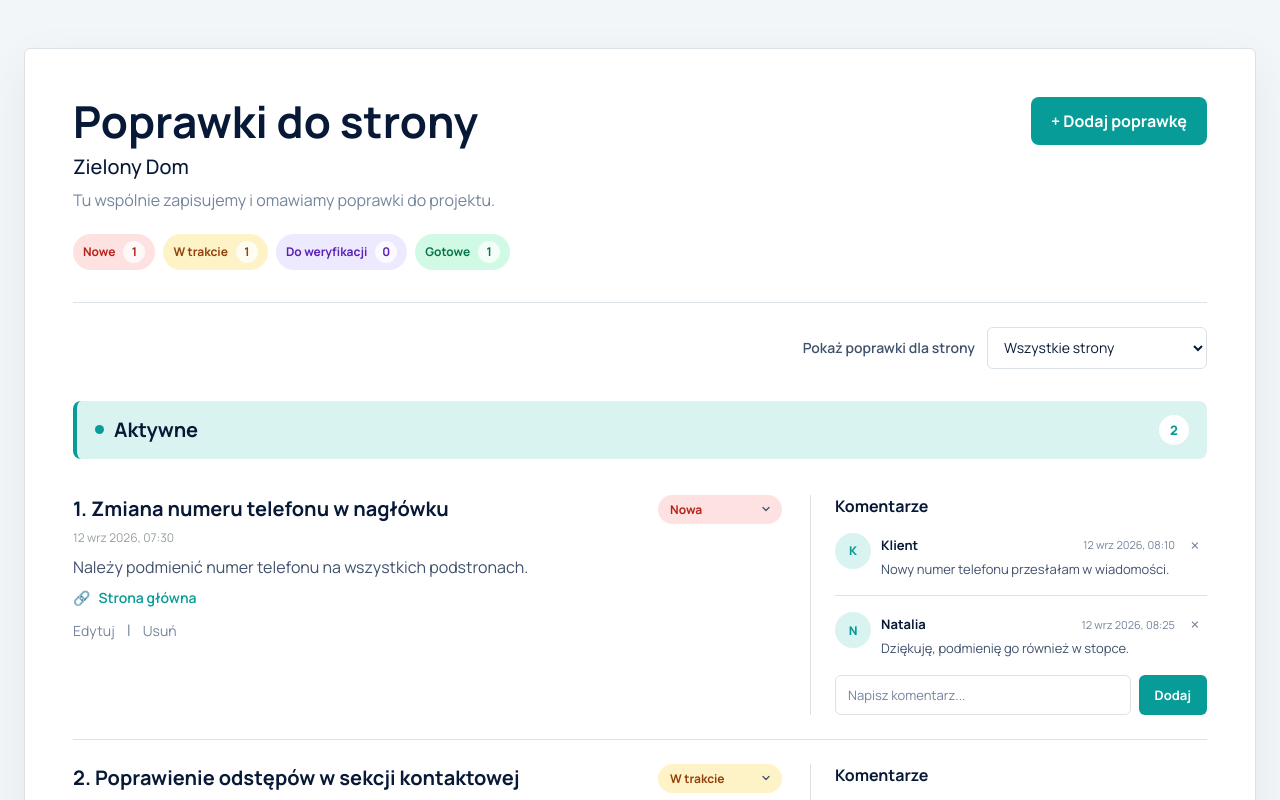
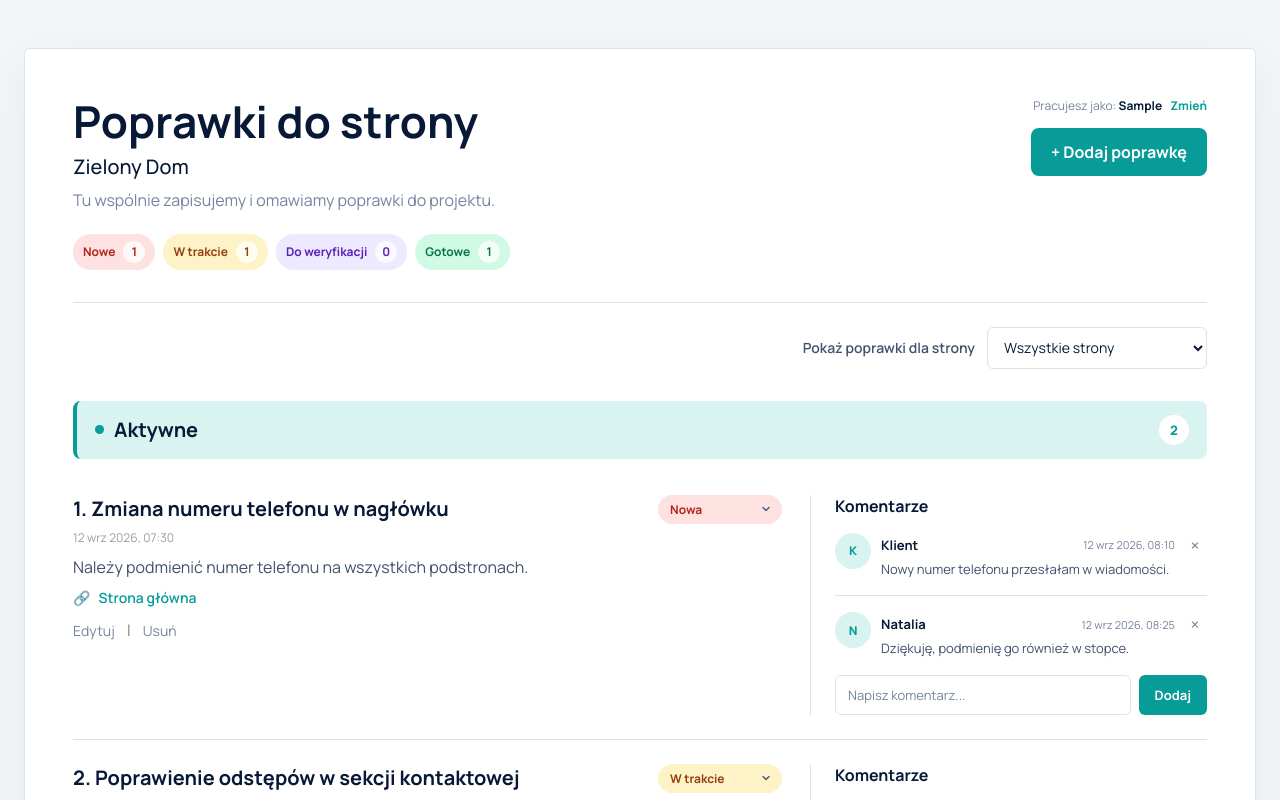
Before and after one commit to natalkakielbicka-coder/corrections-manager, a Vue app: page / in a window 1280 px wide. Both pictures are taken after typing "Sample" into the empty fields and a click on the button "Rozpocznij". Shown: the top 800 px of the page. Built offline with nearby package versions, Linux system fonts and the light colour scheme.

Commit message:
Allow changing current user

```diff
--- a/src/components/UserEntryScreen.vue
+++ b/src/components/UserEntryScreen.vue
@@ -36,6 +36,8 @@ const handleSubmit = () => {
           name="user-name"
           placeholder="Np. Natalia"
           autocomplete="name"
+          autofocus
+          maxlength="40"
           required
         />
 
--- a/src/components/project/ProjectHeader.vue
+++ b/src/components/project/ProjectHeader.vue
@@ -4,9 +4,13 @@ defineProps({
     type: Object,
     required: true,
   },
+  currentUserName: {
+    type: String,
+    required: true,
+  },
 })
 
-defineEmits(['add-correction'])
+defineEmits(['add-correction', 'change-user'])
 </script>
 
 <template>
@@ -43,7 +47,21 @@ defineEmits(['add-correction'])
       </dl>
     </div>
 
-    <button class="button" type="button" @click="$emit('add-correction')">+ Dodaj poprawkę</button>
+    <div class="project-board__actions">
+      <div class="project-board__user">
+        <span>
+          Pracujesz jako: <strong>{{ currentUserName }}</strong>
+        </span>
+
+        <button class="project-board__change-user" type="button" @click="$emit('change-user')">
+          Zmień
+        </button>
+      </div>
+
+      <button class="button" type="button" @click="$emit('add-correction')">
+        + Dodaj poprawkę
+      </button>
+    </div>
   </header>
 </template>
 
@@ -148,6 +166,40 @@ h1 {
   color: #067647;
 }
 
+.project-board__actions {
+  display: flex;
+  flex-direction: column;
+  align-items: flex-end;
+  gap: 14px;
+}
+
+.project-board__user {
+  display: flex;
+  align-items: center;
+  gap: 8px;
+  color: var(--color-muted);
+  font-size: 12px;
+}
+
+.project-board__user strong {
+  color: var(--color-heading);
+}
+
+.project-board__change-user {
+  padding: 0;
+  border: 0;
+  background: none;
+  color: var(--color-brand);
+  font: inherit;
+  font-weight: 700;
+  cursor: pointer;
+}
+
+.project-board__change-user:hover {
+  color: var(--color-brand-hover);
+  text-decoration: underline;
+}
+
 @media (max-width: 767px) {
   .project-board__header {
     flex-direction: column;
@@ -155,6 +207,15 @@ h1 {
 
   .button {
     width: 100%;
+  }
+
+  .project-board__actions {
+    width: 100%;
+    align-items: stretch;
+  }
+
+  .project-board__user {
+    justify-content: flex-end;
   }
 }
 
--- a/src/composables/useCurrentUser.js
+++ b/src/composables/useCurrentUser.js
@@ -10,10 +10,15 @@ const setCurrentUser = (name) => {
   currentUserName.value = name.trim()
 }
 
+const clearCurrentUser = () => {
+  currentUserName.value = ''
+}
+
 export function useCurrentUser() {
   return {
     currentUserName,
     hasCurrentUser,
     setCurrentUser,
+    clearCurrentUser,
   }
 }
--- a/src/views/HomeView.vue
+++ b/src/views/HomeView.vue
@@ -26,7 +26,7 @@ const {
 
 const { pages } = usePages()
 
-const { currentUserName, hasCurrentUser, setCurrentUser } = useCurrentUser()
+const { currentUserName, hasCurrentUser, setCurrentUser, clearCurrentUser } = useCurrentUser()
 
 const selectedPageId = ref('all')
 
@@ -157,7 +157,12 @@ const confirmDeleteComment = () => {
   <UserEntryScreen v-if="!hasCurrentUser" @submit="setCurrentUser" />
   <main v-else class="page">
     <section class="project-board">
-      <ProjectHeader :status-counts="statusCounts" @add-correction="openCorrectionForm" />
+      <ProjectHeader
+        :status-counts="statusCounts"
+        @add-correction="openCorrectionForm"
+        :current-user-name="currentUserName"
+        @change-user="clearCurrentUser"
+      />
 
       <div v-if="sortedCorrections.length" class="corrections-filters">
         <label for="page-filter"> Pokaż poprawki dla strony </label>
```
